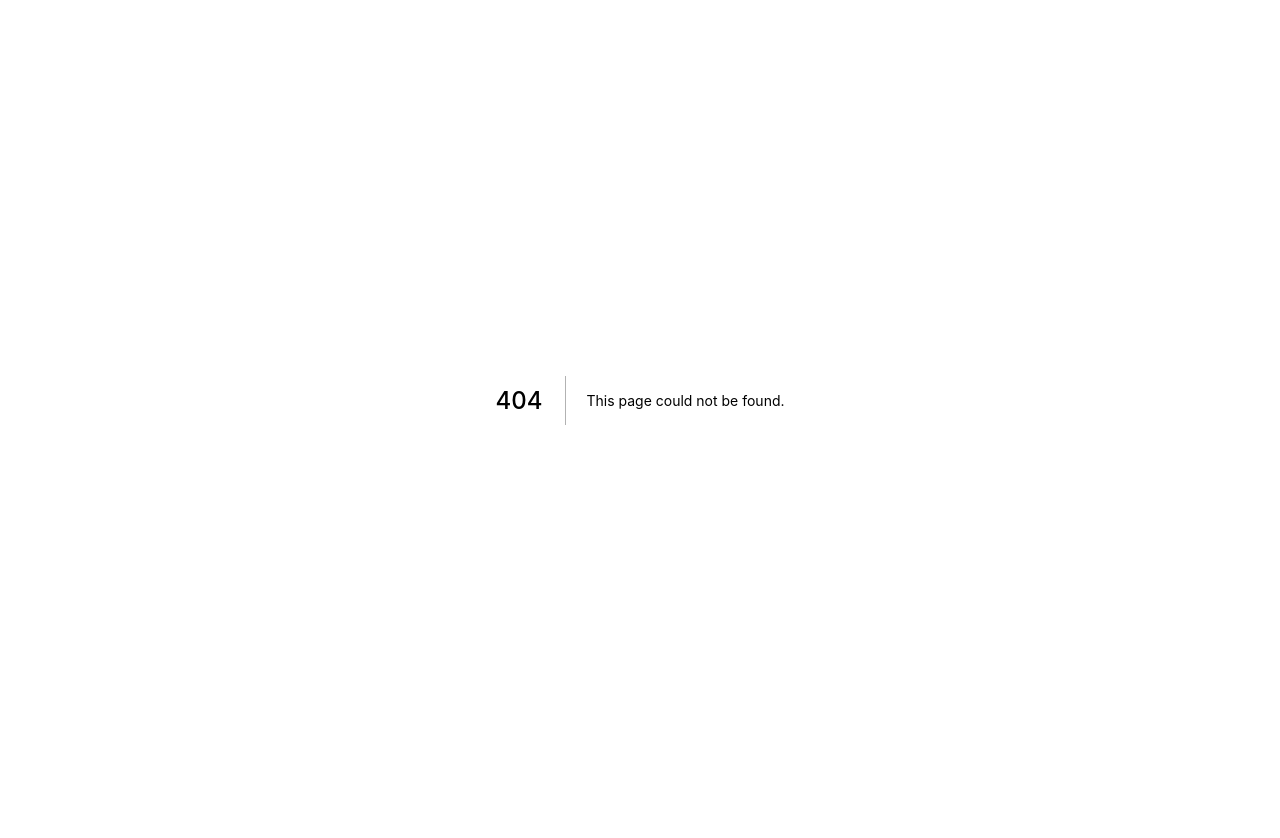
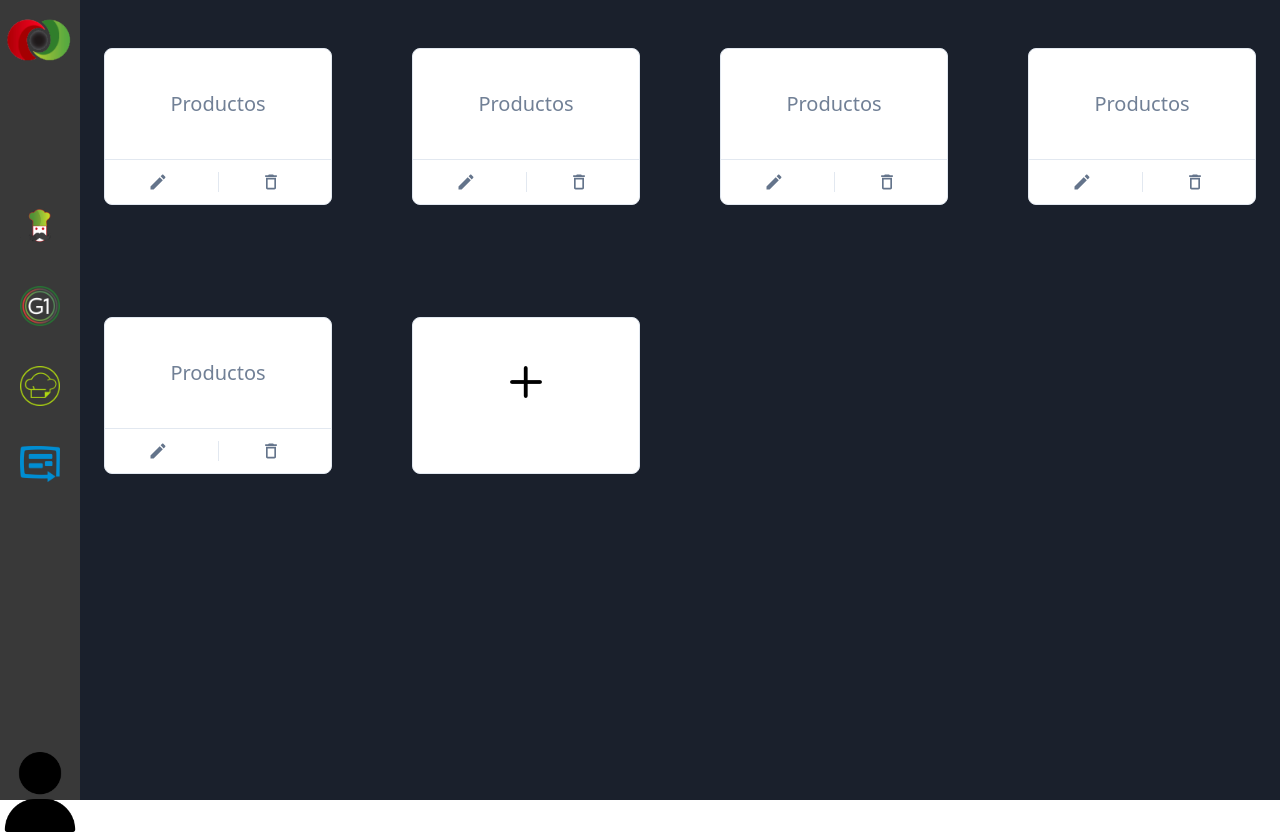
Before and after one commit to pabloVieyra/nucleo-wiki, a Next.js app: page /Private/HomeDashboard in a window 1280 px wide. Before the commit this address had no page. Before the commit the page ends 800 px from the top, so only its background shows below. Built offline with nearby package versions, Linux system fonts and the light colour scheme; a web font is replaced by a local one.

Commit message:
Layout functions next.js

```diff
--- a/components/Dashboard/Dashboard.js
+++ b/components/Dashboard/Dashboard.js
@@ -8,7 +8,7 @@ import logocheck from "../../public/Images/check.png";
 import logofce from "../../public/Images/fce.png";
 import logousuario from "../../public/Images/usuario.png";
 
-const Dashboard = () => {
+const Dashboard = ({ children }) => {
   return (
     <div>
       {/* SIDEBAR */}
@@ -59,6 +59,7 @@ const Dashboard = () => {
           </div>
         </ul>
       </nav>
+      {children}
     </div> /* FIN SIDEBAR */
   );
 };
--- a/pages/Contacto.js
+++ b/pages/Contacto.js
@@ -1,7 +1,6 @@
 import React from "react";
 import AppLayout from "../components/AppLayout/AppLayout";
 import Formulario from "../components/Formulario/Formulario";
-import NavBar from "../components/NavBar/NavBar";
 
 const Contacto = () => {
   return (
@@ -11,4 +10,8 @@ const Contacto = () => {
   );
 };
 
+Contacto.getLayout = function getLayout(page) {
+  return <AppLayout>{page}</AppLayout>;
+};
+
 export default Contacto;
--- a/pages/HomeDashboard.js
+++ b/pages/Private/HomeDashboard.js
@@ -1,14 +1,17 @@
 import React from "react";
-import AppLayoutPrivate from "../components/AppLayout/AppLayoutPrivate";
-import Dashboard from "../components/Dashboard/Dashboard";
+import AppLayoutPrivate from "../../components/AppLayout/AppLayoutPrivate";
 import Homedash from "/components/Homedash/Homedash";
 
 const HomeDashboard = () => {
   return (
     <div>
-      <Dashboard> </Dashboard>
       <Homedash></Homedash>
     </div>
   );
 };
+
+HomeDashboard.getLayout = function getLayout(page) {
+  return <AppLayoutPrivate>{page}</AppLayoutPrivate>;
+};
+
 export default HomeDashboard;
--- a/pages/_app.js
+++ b/pages/_app.js
@@ -1,13 +1,8 @@
-import { ChakraProvider } from "@chakra-ui/react";
-import AppLayout from "../components/AppLayout/AppLayout";
 import "../styles/globals.css";
 
 function MyApp({ Component, pageProps }) {
-  return (
-    <ChakraProvider>
-      <Component {...pageProps} />
-    </ChakraProvider>
-  );
+  const getLayout = Component.getLayout || ((page) => page);
+  return getLayout(<Component {...pageProps} />);
 }
 
 export default MyApp;
--- a/pages/index.js
+++ b/pages/index.js
@@ -1,11 +1,6 @@
-import { Stack } from "@chakra-ui/react";
 import Head from "next/head";
-import Image from "next/image";
-import Formulario from "../components/Formulario/Formulario";
-import NavBar from "../components/NavBar/NavBar";
 import HomePage from "../components/Home/HomePage";
-import Login from "../components/Login/Login";
-import Footer from "../components/Footer/Footer";
+import Dashboard from "../components/Dashboard/Dashboard";
 import AppLayout from "../components/AppLayout/AppLayout";
 
 export default function Home() {
@@ -20,3 +15,7 @@ export default function Home() {
     </>
   );
 }
+
+Home.getLayout = function getLayout(page) {
+  return <AppLayout>{page}</AppLayout>;
+};
```
